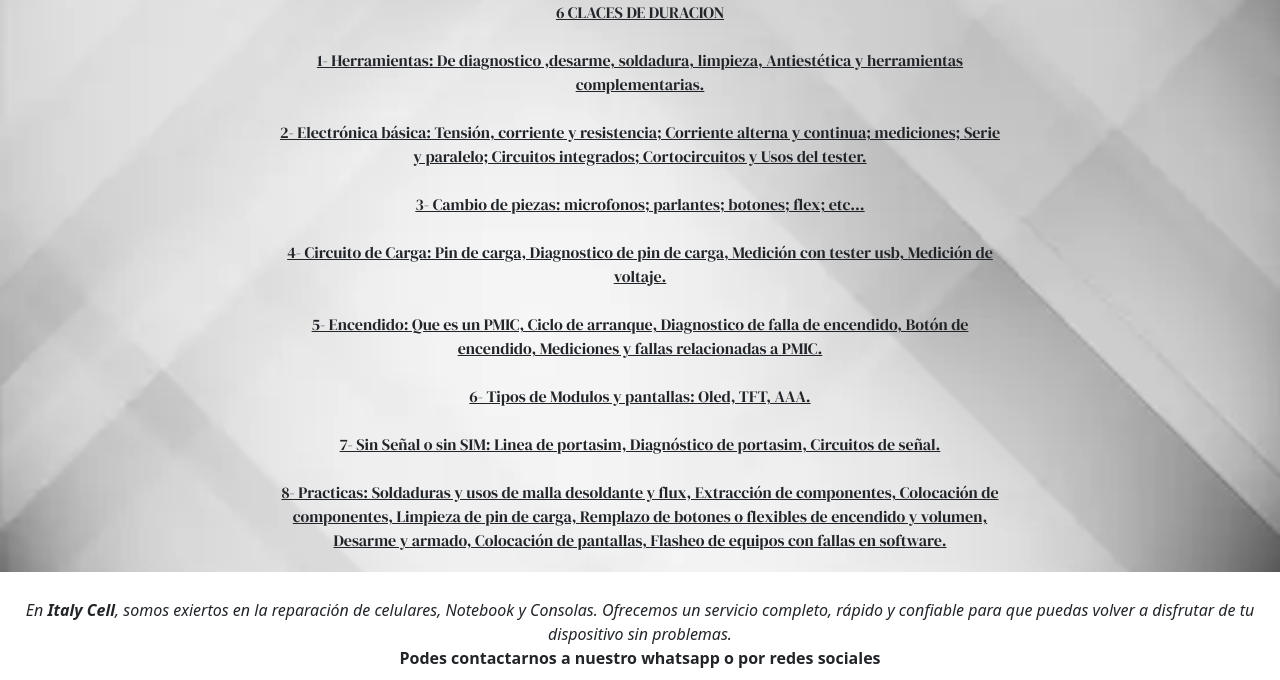
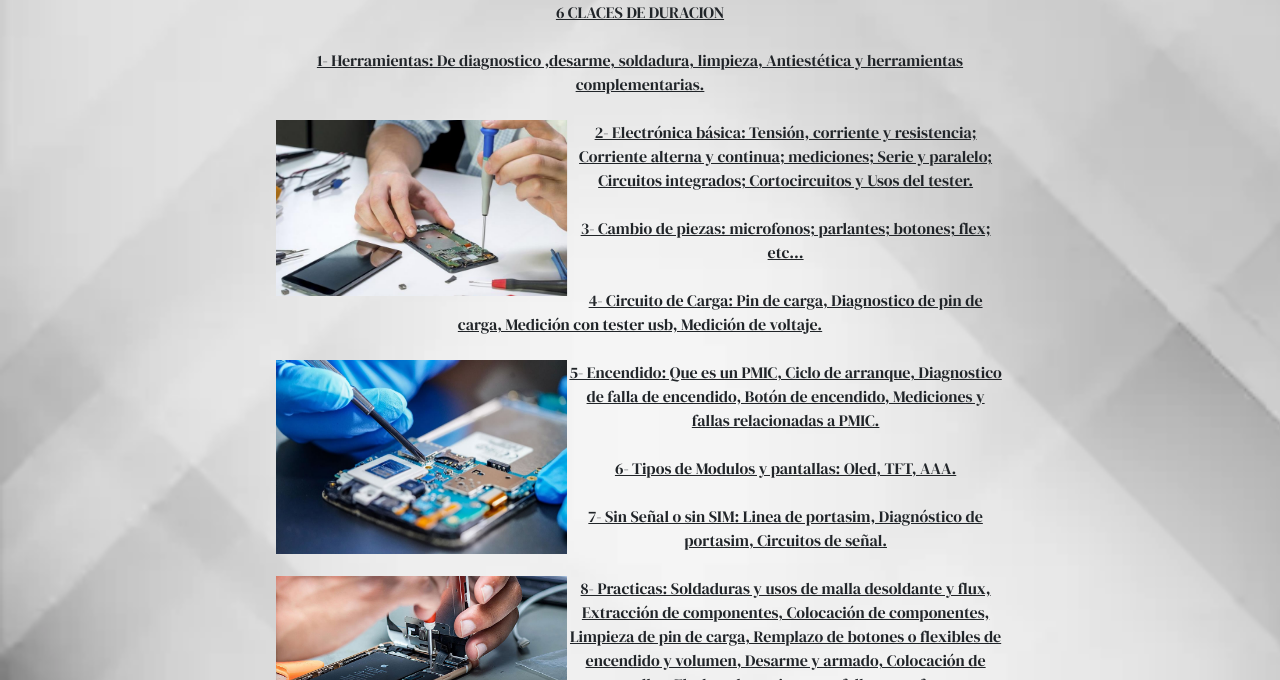
Before and after one commit to CantaroAdri/Italy-Cell, a website: page sub-page/cursos.html in a window 1280 px wide. Shown: the part 430-1110 px from the top of the page. Drawn offline with nearby package versions, Linux system fonts and the light colour scheme; a web font is replaced by a local one.

Commit message:
agrego imagenes y animaciones a la pagina de cursos

```diff
--- a/SASS/cursos.scss
+++ b/SASS/cursos.scss
@@ -11,4 +11,9 @@
     position: relative;
     padding: 20px;
   }
+
+  img {
+    width: 40%;
+    float: left;
+  }
 }
--- a/SASS/formulario.scss
+++ b/SASS/formulario.scss
@@ -29,3 +29,8 @@
     }
   }
 }
+
+#enviar {
+  background-color: #248867;
+  color: white;
+}
--- a/SASS/style.scss
+++ b/SASS/style.scss
@@ -37,6 +37,7 @@
       font-size: 30px;
       width: 50%;
       left: 10%;
+      top: -30px;
       text-align: center;
       border: 1px solid lightgray;
     }
@@ -104,6 +105,7 @@
     display: flex;
     flex-wrap: wrap;
     text-align: center;
+    bottom: 50px;
 
     p {
       position: relative;
@@ -146,7 +148,6 @@
       position: relative;
       left: -10px;
       height: 40%;
-      top: -30px;
     }
     span {
       position: relative;
--- a/sub-page/cursos.html
+++ b/sub-page/cursos.html
@@ -104,6 +104,11 @@
           1- Herramientas: De diagnostico ,desarme, soldadura, limpieza,
           Antiestética y herramientas complementarias.
           <br /><br />
+          <img
+            class="animate__animated animate__flipInY"
+            src="../img/img-curso/repa1.jpg"
+            alt="imagen de reparacion"
+          />
           2- Electrónica básica: Tensión, corriente y resistencia; Corriente
           alterna y continua; mediciones; Serie y paralelo; Circuitos
           integrados; Cortocircuitos y Usos del tester.
@@ -113,6 +118,12 @@
           4- Circuito de Carga: Pin de carga, Diagnostico de pin de carga,
           Medición con tester usb, Medición de voltaje.
           <br /><br />
+          <img
+            class="animate__animated animate__lightSpeedInLeft"
+            src="../img/img-curso/repa2.jpg"
+            alt="imagen de reparacion"
+          />
+
           5- Encendido: Que es un PMIC, Ciclo de arranque, Diagnostico de falla
           de encendido, Botón de encendido, Mediciones y fallas relacionadas a
           PMIC.
@@ -122,6 +133,12 @@
           7- Sin Señal o sin SIM: Linea de portasim, Diagnóstico de portasim,
           Circuitos de señal.
           <br /><br />
+          <img
+            class="animate__animated animate__slideInRight"
+            src="../img/img-curso/repa3.jpg"
+            alt="imagen de reparacion"
+          />
+
           8- Practicas: Soldaduras y usos de malla desoldante y flux, Extracción
           de componentes, Colocación de componentes, Limpieza de pin de carga,
           Remplazo de botones o flexibles de encendido y volumen, Desarme y
```
Also changed, not shown: sub-page/registro.html (+1 -1 lines), img/img-curso/repa1.jpg (added), img/img-curso/repa2.jpg (added), img/img-curso/repa3.jpg (added), style.css, 1 other file.
